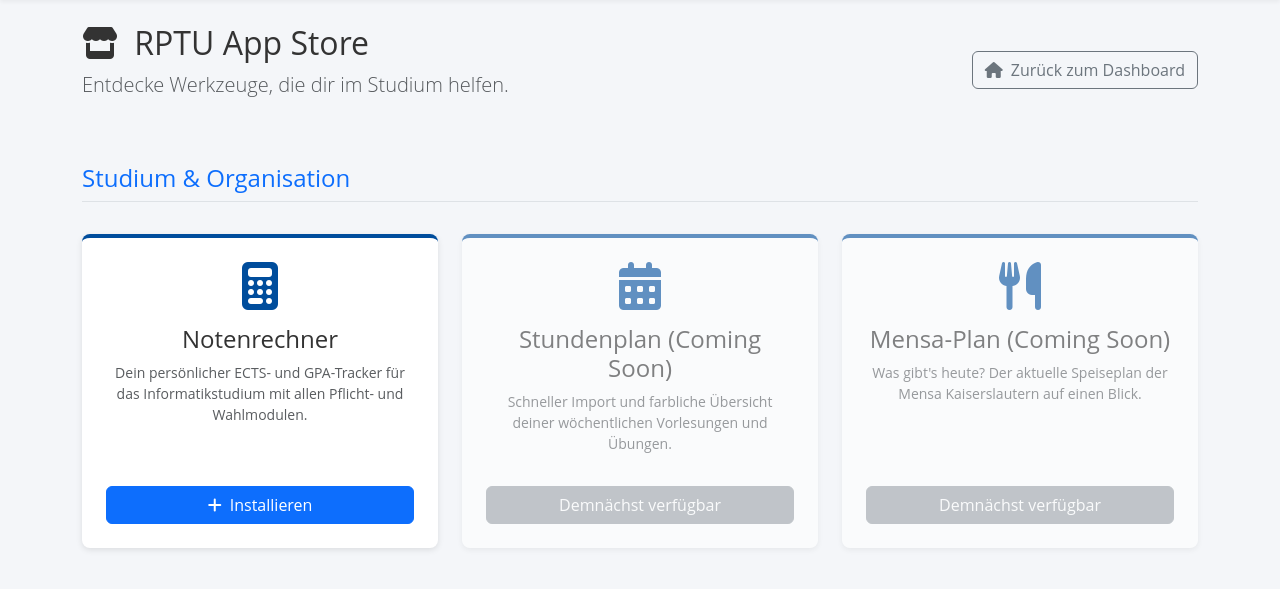
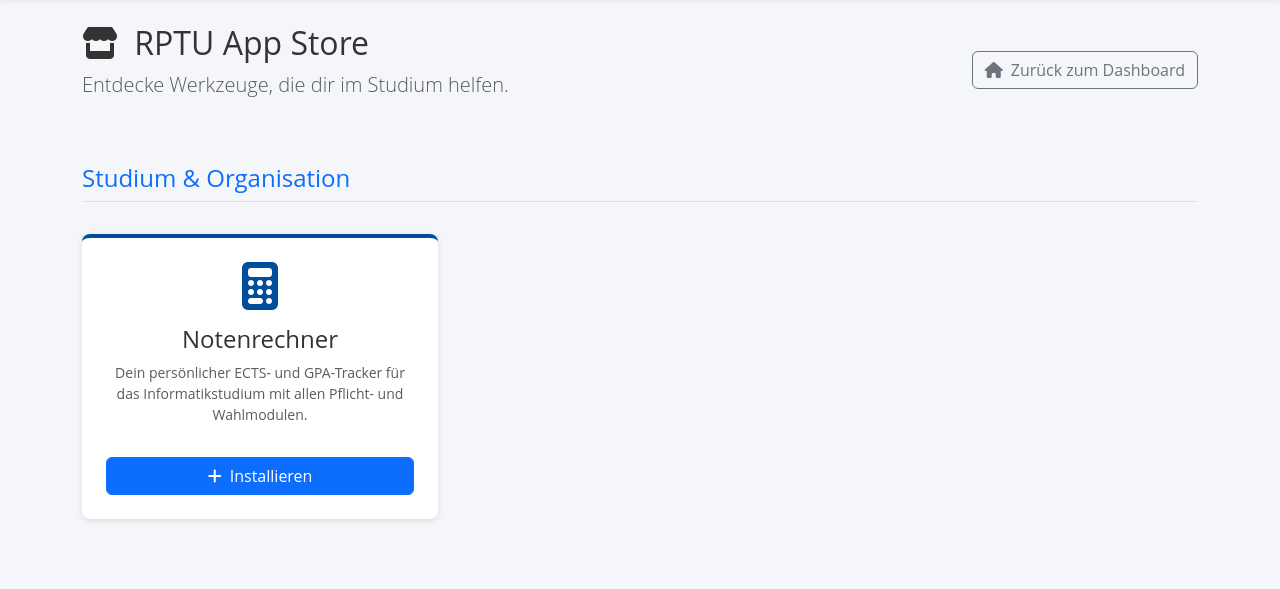
Before and after one commit to pheineke/unihub, a Flask app: page /store in a window 1280 px wide. Shown: the part 60-649 px from the top of the page. Run offline with Flask 3, Linux system fonts and the light colour scheme.

Commit message:
remove: Coming soon tiles to not raise expectations

```diff
--- a/templates/store.html
+++ b/templates/store.html
@@ -27,31 +27,6 @@
 
             <button class="btn btn-primary mt-3 w-100 install-btn" data-appid="notenrechner">
                 <i class="fas fa-plus me-1"></i> Installieren
-            </button>
-        </div>
-    </div>
-
-    <!-- Platzhalter für zukünftige Apps -->
-    <div class="col-md-4 mb-4">
-        <div class="app-card text-center p-4" style="opacity: 0.6;">
-            <i class="fas fa-calendar-alt app-icon"></i>
-            <h4>Stundenplan (Coming Soon)</h4>
-            <p class="text-muted small flex-grow-1">Schneller Import und farbliche Übersicht deiner wöchentlichen Vorlesungen und Übungen.</p>
-
-            <button class="btn btn-secondary mt-3 w-100" disabled>
-                Demnächst verfügbar
-            </button>
-        </div>
-    </div>
-
-    <div class="col-md-4 mb-4">
-        <div class="app-card text-center p-4" style="opacity: 0.6;">
-            <i class="fas fa-utensils app-icon"></i>
-            <h4>Mensa-Plan (Coming Soon)</h4>
-            <p class="text-muted small flex-grow-1">Was gibt's heute? Der aktuelle Speiseplan der Mensa Kaiserslautern auf einen Blick.</p>
-
-            <button class="btn btn-secondary mt-3 w-100" disabled>
-                Demnächst verfügbar
             </button>
         </div>
     </div>
```
